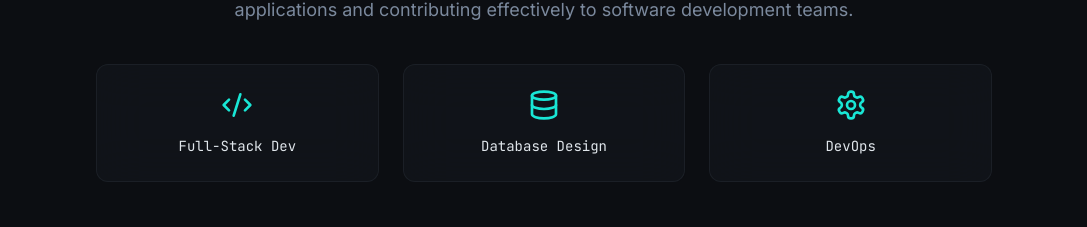
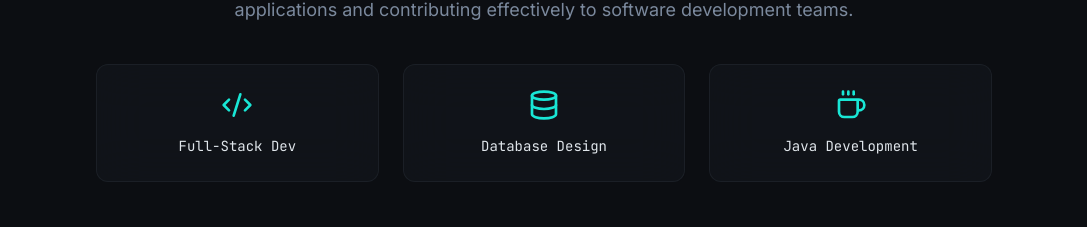
Before and after one commit to Saipraneeth08/My_Portfolio, a React (Vite) app: page / in a window 1280 px wide. Shown: the part 1056-1283 px from the top of the page, without its empty margins (96-1183 px from the left). Built offline with nearby package versions, Linux system fonts and the light colour scheme; the HTML template or start-up script is replaced by a standard one.

Commit message:
Update AboutSection.tsx

```diff
--- a/src/components/AboutSection.tsx
+++ b/src/components/AboutSection.tsx
@@ -1,10 +1,10 @@
 import { motion } from "framer-motion";
-import { Code2, Database, Settings } from "lucide-react";
+import { Code2, Database, Coffee } from "lucide-react";
 
 const highlights = [
   { icon: Code2, label: "Full-Stack Dev" },
   { icon: Database, label: "Database Design" },
-  { icon: Settings, label: "DevOps" },
+  { icon: Coffee, label: "Java Development" },
 ];
 
 const AboutSection = () => (
```
